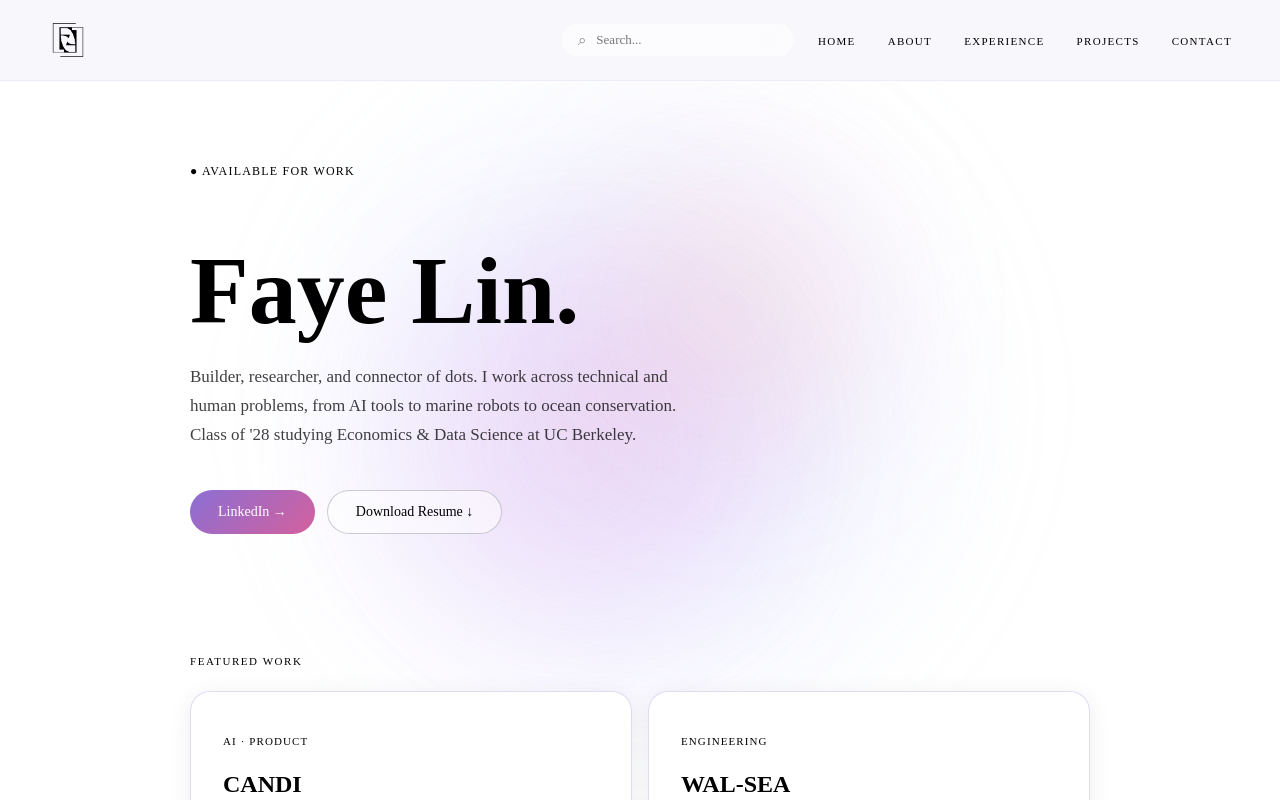
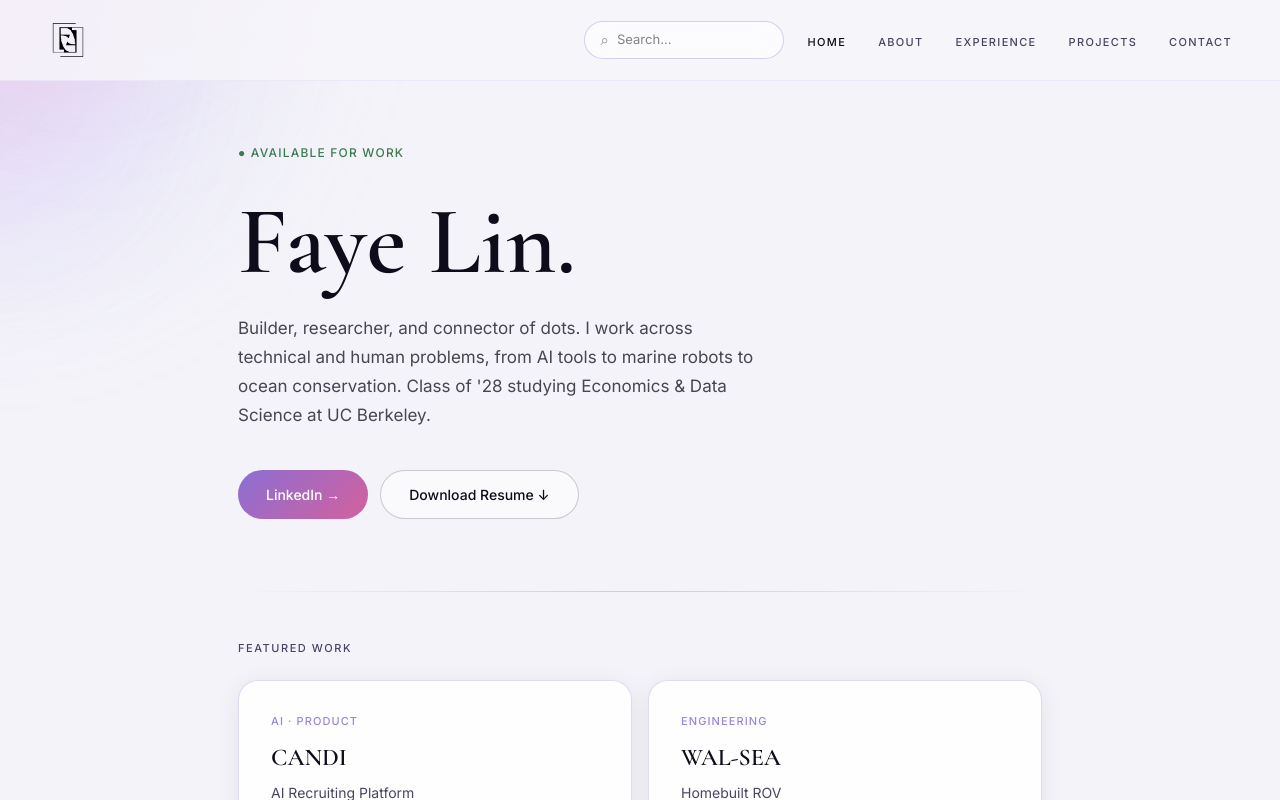
Before and after one commit to flinlabs/new-portfolio, a Next.js app: page / in a window 1280 px wide. Shown: the top 800 px of the page. Built offline with nearby package versions, Linux system fonts and the light colour scheme.

Commit message:
fix font loading, clean global styles

```diff
--- a/app/globals.css
+++ b/app/globals.css
@@ -1,60 +1,39 @@
 @import "tailwindcss";
 
-* {
-  	margin: 0;
-  	padding: 0;
-  	box-sizing: border-box;
-}
-
 :root {
+	--bg: #F4F3F9;
+	--bg-card: rgba(255, 255, 255, 0.82);
 	--text: #0E0C1A;
 	--text-muted: #4A4460;
 	--lavender: #9B87D4;
-	--green: #6B9E7A;
-	--bg: #F7F6FA;
-	--bg-card: rgba(255, 255, 255, 0.82);
 	--border: rgba(155, 135, 212, 0.4);
+	--green: #3D7A50;
 	--font-cormorant: "Cormorant Garamond", serif;
 	--font-inter: "Inter", sans-serif;
 }
 
-body {
+html, body {
+	background-color: var(--bg);
+	color: var(--text);
 	font-family: var(--font-inter);
-	color: var(--text);
-	background: var(--bg);
+	-webkit-font-smoothing: antialiased;
+	overflow-x: hidden;
 }
 
-main {
-  	max-width: 900px;
-  	margin: 0 auto;
-  	padding: 80px 48px;
-}
-
-h1 {
-	font-family: var(--font-cormorant);
-  	font-size: 48px;
-  	font-weight: 600;
-  	margin-bottom: 16px;
-}
-
-p {
-  	font-size: 16px;
-	line-height: 1.7;
-  	color: var(--text-muted);
+* {
+	box-sizing: border-box;
+	margin: 0;
+	padding: 0;
 }
 
 a {
-  	text-decoration: none;
-  	color: inherit;
+	text-decoration: none;
+	color: inherit;
 }
 
-nav {
-  	display: flex;
-  	gap: 32px;
-  	padding: 20px 48px;
-	border-bottom: 1px solid var(--border);
-  	font-size: 13px;
-	font-family: var(--font-inter);
+::selection {
+	background: rgba(155, 135, 212, 0.25);
+	color: var(--text);
 }
 
 @keyframes blobPulse {
@@ -62,3 +41,8 @@ nav {
 	33% { transform: scale(1.08) rotate(3deg); }
 	66% { transform: scale(0.95) rotate(-2deg); }
 }
+
+@keyframes pulse {
+	0%, 100% { opacity: 1; transform: scale(1); }
+	50% { opacity: 0.5; transform: scale(0.8); }
+}
--- a/app/layout.tsx
+++ b/app/layout.tsx
@@ -1,19 +1,36 @@
 import type { Metadata } from "next"
+import { Cormorant_Garamond, Inter } from "next/font/google"
+import "./globals.css"
 import Nav from "@/components/Nav"
 import Blob from "@/components/Blob"
 
+const cormorant = Cormorant_Garamond({
+	subsets: ["latin"],
+	weight: ["400", "500", "600"],
+	style: ["normal", "italic"],
+	variable: "--font-cormorant",
+	display: "swap",
+})
+
+const inter = Inter({
+	subsets: ["latin"],
+	weight: ["400", "500"],
+	variable: "--font-inter",
+	display: "swap",
+})
+
 export const metadata: Metadata = {
 	title: "Faye Lin",
-	description: "Portfolio",
+	description: "Builder, researcher, and connector of dots. Economics & Data Science at UC Berkeley.",
 }
 
 export default function RootLayout({ children }: { children: React.ReactNode }) {
 	return (
-		<html lang="en">
-			<body>
+		<html lang="en" className={`${cormorant.variable} ${inter.variable}`}>
+			<body style={{ backgroundColor: "var(--bg)", minHeight: "100vh", position: "relative" }}>
 				<Blob />
 				<Nav />
-				<div style={{ position: "relative", zIndex: 1 }}>
+				<div style={{ position: "relative", zIndex: 10 }}>
 					{children}
 				</div>
 			</body>
--- a/tsconfig.json
+++ b/tsconfig.json
@@ -15,6 +15,7 @@
     "moduleResolution": "bundler",
     "resolveJsonModule": true,
     "isolatedModules": true,
+    "types": ["node"],
     "jsx": "preserve",
     "incremental": true,
     "plugins": [
```
